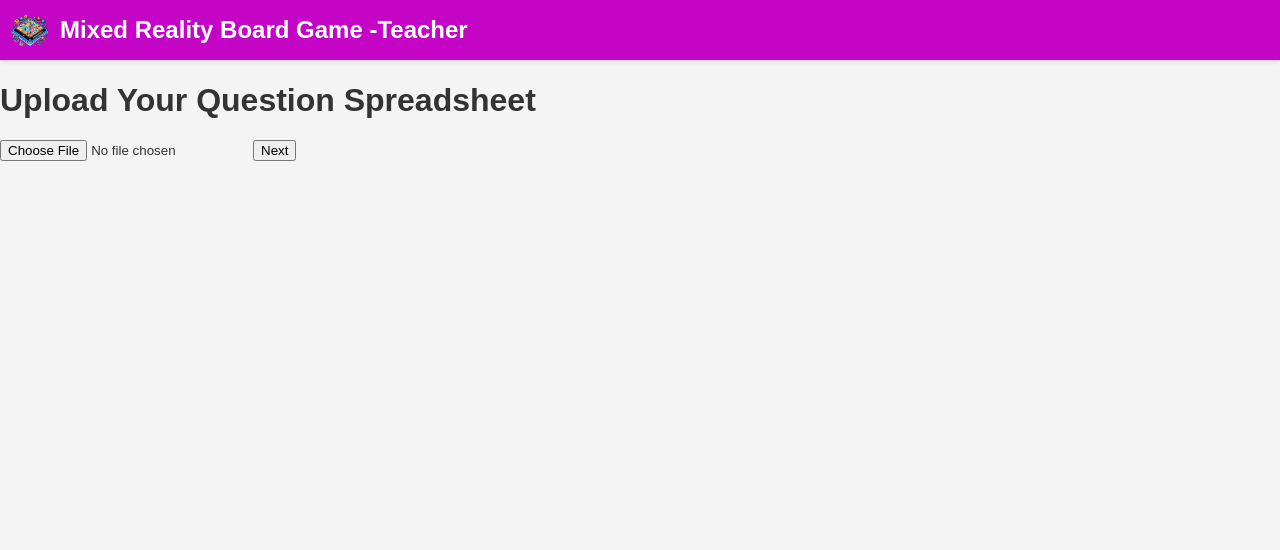
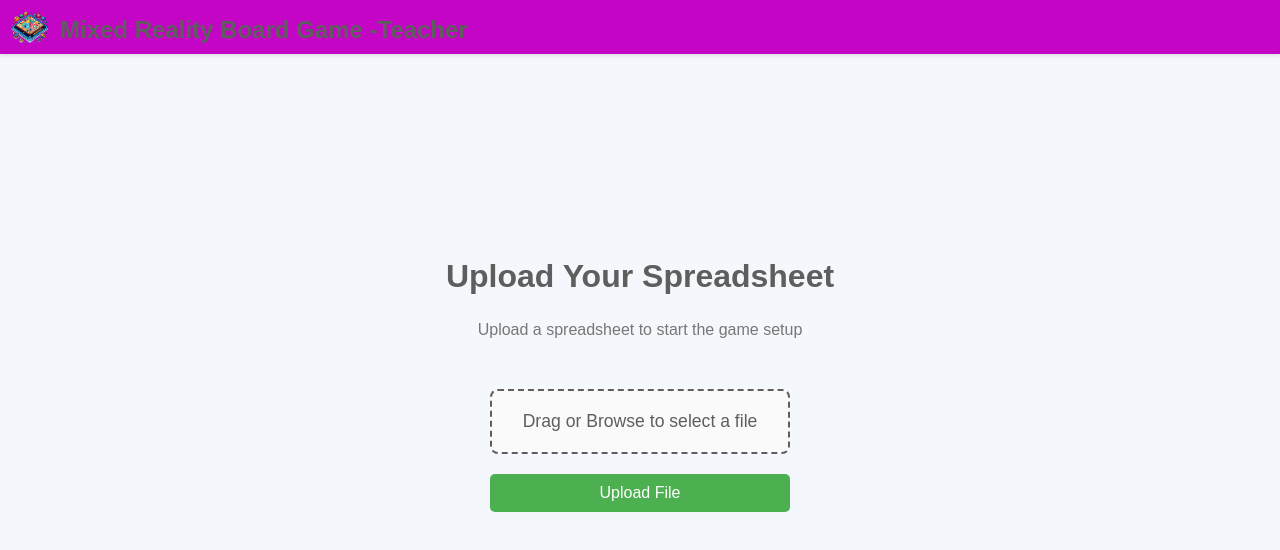
Before and after one commit to jackmok33/teacher-ui, a React (Vite) app: page /upload in a window 1280 px wide. Shown: the top 550 px of the page. Built offline with nearby package versions, Linux system fonts and the light colour scheme.

Commit message:
made upload page more fancy

```diff
--- /dev/null
+++ b/src/pages/UploadPage.css
@@ -0,0 +1,100 @@
+.upload-page {
+    display: flex;
+    flex-direction: column;
+    align-items: center;
+    justify-content: center;
+    height: 80vh;
+    background-color: #f4f7fc;
+    color: #333;
+    text-align: center;
+}
+
+h1 {
+    margin-bottom: 10px;
+    font-size: 2rem;
+    color: #5e5e5e;
+}
+
+p {
+    margin-bottom: 30px;
+    font-size: 1rem;
+    color: #777;
+}
+
+.upload-form {
+    display: flex;
+    flex-direction: column;
+    gap: 20px;
+    width: 300px;
+    margin-top: 20px;
+}
+
+.file-upload-box {
+    border: 2px dashed #5e5e5e;
+    border-radius: 8px;
+    padding: 20px;
+    background-color: #fafafa;
+    cursor: pointer;
+    transition: background-color 0.3s ease;
+}
+
+.file-upload-box:hover {
+    background-color: #e0e0e0;
+}
+
+.file-upload-label {
+    display: block;
+    text-align: center;
+    font-size: 1.1rem;
+    color: #5e5e5e;
+}
+
+.file-input {
+    display: none;
+}
+
+.upload-button {
+    padding: 10px;
+    background-color: #4CAF50;
+    color: white;
+    font-size: 1rem;
+    border: none;
+    border-radius: 5px;
+    cursor: pointer;
+    transition: background-color 0.3s ease;
+}
+
+.upload-button:hover {
+    background-color: #45a049;
+}
+
+.upload-button:disabled {
+    background-color: #ddd;
+    cursor: not-allowed;
+}
+
+.progress-container {
+    margin-top: 20px;
+    width: 80%;
+    background-color: #e0e0e0;
+    border-radius: 8px;
+    height: 10px;
+    position: relative;
+}
+
+.progress-bar {
+    background-color: #4CAF50;
+    height: 100%;
+    border-radius: 8px;
+    transition: width 0.5s ease-in-out;
+}
+
+.progress-container span {
+    position: absolute;
+    top: -20px;
+    left: 50%;
+    transform: translateX(-50%);
+    font-size: 1rem;
+    font-weight: bold;
+    color: #333;
+}
--- a/src/pages/UploadPage.jsx
+++ b/src/pages/UploadPage.jsx
@@ -1,28 +1,71 @@
 import React, { useState } from "react";
 import { useNavigate } from "react-router-dom";
 
+import "./UploadPage.css";
+
 function UploadPage() {
     const [file, setFile] = useState(null);
+    const [isUploading, setIsUploading] = useState(false);
+    const [progress, setProgress] = useState(0);
     const navigate = useNavigate();
 
-    const handleFileUpload = (e) => {
-        setFile(e.target.files[0]);
-    };
 
-    const handleSubmit = () => {
-        if (file) {
-            console.log("Spreadsheet uploaded:", file.name); // Process file
-            navigate("/settings");
-        } else {
-            alert("Please upload a spreadsheet file.");
+    const handleFileChange = (e) => {
+        const selectedFile = e.target.files[0];
+        if (selectedFile) {
+            setFile(selectedFile);
         }
     };
 
+    const handleUpload = (e) => {
+        e.preventDefault();
+        if (!file) return alert("Please select a file!");
+
+        setIsUploading(true);
+        // Simulate a file upload process (replace with actual file upload logic)
+        let interval = setInterval(() => {
+            setProgress((prev) => {
+                if (prev >= 100) {
+                    clearInterval(interval);
+                    setIsUploading(false);
+                    navigate("/settings")
+                    return 100;
+                }
+                return prev + 10;
+            });
+        }, 500);
+    };
+
     return (
-        <div>
-            <h1>Upload Your Question Spreadsheet</h1>
-            <input type="file" onChange={handleFileUpload} />
-            <button onClick={handleSubmit}>Next</button>
+        <div className="upload-page">
+            <h1>Upload Your Spreadsheet</h1>
+            <p>Upload a spreadsheet to start the game setup</p>
+
+            <form onSubmit={handleUpload} className="upload-form">
+                <div className="file-upload-box">
+                    <label className="file-upload-label">
+                        {file ? file.name : "Drag or Browse to select a file"}
+                        <input
+                            type="file"
+                            className="file-input"
+                            onChange={handleFileChange}
+                            accept=".xlsx,.xls,.csv"
+                            required
+                        />
+                    </label>
+                </div>
+
+                <button type="submit" className="upload-button" disabled={isUploading}>
+                    {isUploading ? "Uploading..." : "Upload File"}
+                </button>
+            </form>
+
+            {isUploading && (
+                <div className="progress-container">
+                    <div className="progress-bar" style={{ width: `${progress}%` }}></div>
+                    <span>{progress}%</span>
+                </div>
+            )}
         </div>
     );
 }
```
